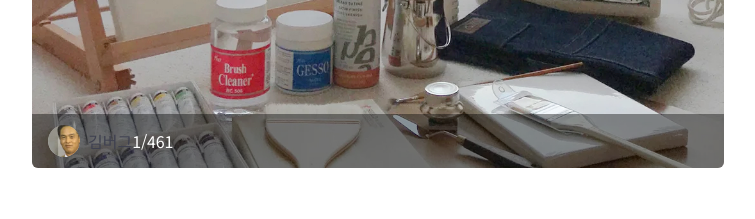
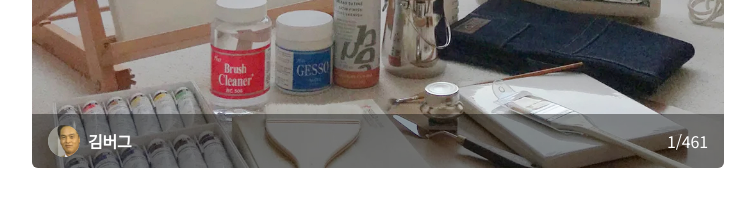
Before and after one commit to lhm0107/pj, a website: page index.html in a window 1280 px wide. Shown: the part 1680-1899 px from the top of the page, without its empty margins (48-803 px from the left). Drawn offline with nearby package versions, Linux system fonts and the light colour scheme; files whose address does not match are found by name.

Commit message:
🚧 gallery-card styles fixed

```diff
--- a/index.html
+++ b/index.html
@@ -545,7 +545,7 @@
 											<a class="avatar-32" href="/">
 												<img src="./assets/images/img-user-01.jpg" alt="사달라아저씨" />
 											</a>
-											<a class="username" href="/">김버그</a>
+											<a class="user-name" href="/">김버그</a>
 											<span class="order">1/461</span>
 										</div>
 									</div>
--- a/styles/components/_gallery-card.scss
+++ b/styles/components/_gallery-card.scss
@@ -36,7 +36,9 @@
 		}
 
 		.user-name {
+			@include truncate;
 			flex-grow: 1;
+			padding-right: 8px;
 			font-weight: 700;
 		}
 	}
```
